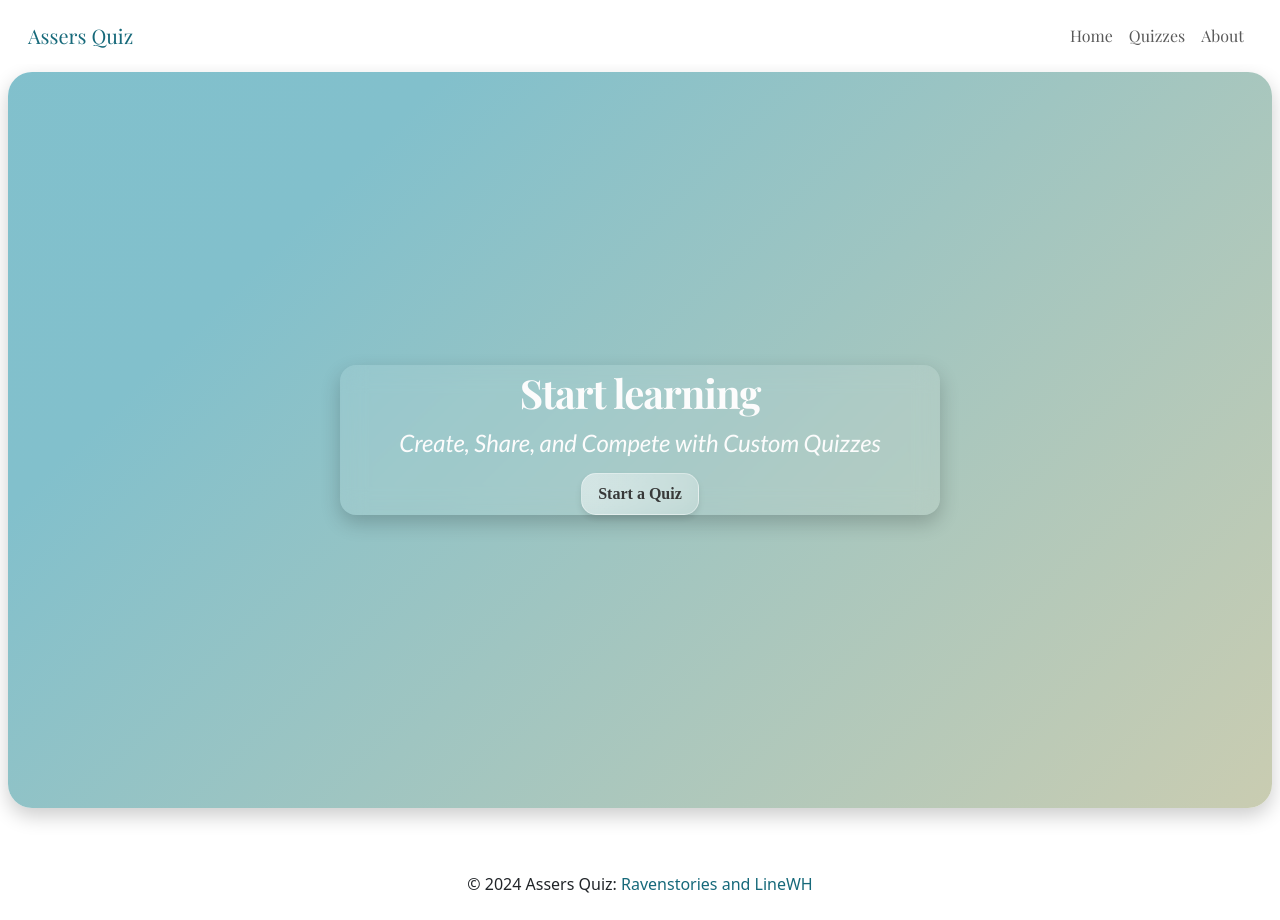
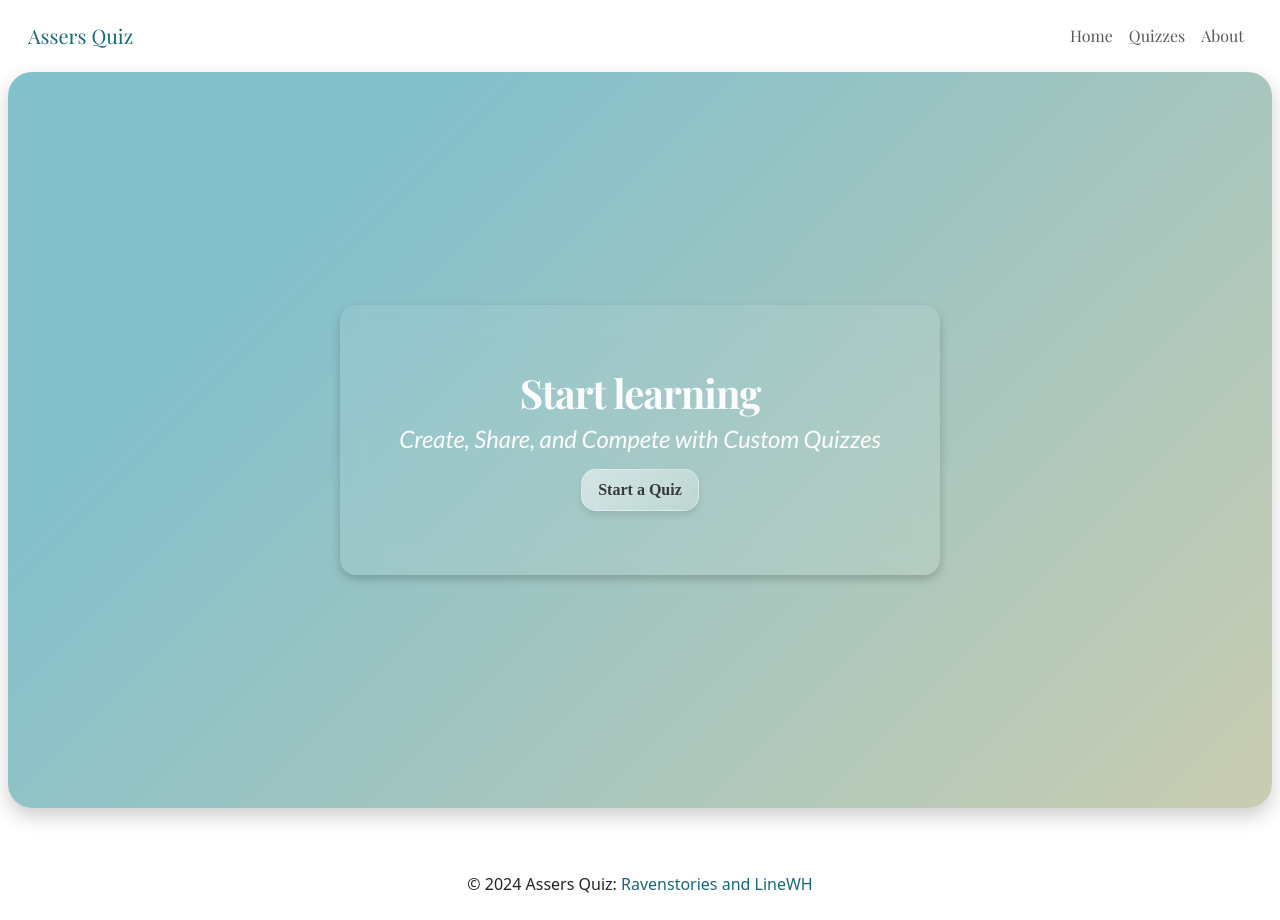
Before and after one commit to Ravenstories/QuizManager, a website with bundled scripts: page index.html in a window 1280 px wide. Built offline with nearby package versions, Linux system fonts and the light colour scheme; a web font is replaced by a local one.

Commit message:
made it breathe

```diff
--- a/frontend/css/style.scss
+++ b/frontend/css/style.scss
@@ -65,17 +65,18 @@ $theme-colors: map-merge($theme-colors, $custom-colors);
     display: flex;
     justify-content: center;
     align-items: center;
-    padding: 1rem;
+    padding: 2.5rem;
     box-shadow: 0 8px 20px rgba(0, 0, 0, 0.2);
 
     .overlay {
     width: 100%;
     max-width: 600px;
-    background: rgba(255, 255, 255, 0.1);
+    padding: 4rem 3rem;
+    background: rgba(255, 255, 255, 0.08);
     backdrop-filter: blur(12px);
     border-radius: 16px;
     text-align: center;
-    box-shadow: 0 8px 20px rgba(0, 0, 0, 0.2);
+    box-shadow: 0 4px 10px rgba(0, 0, 0, 0.2);
     }
 }
 
--- a/frontend/pages/Home/home.html
+++ b/frontend/pages/Home/home.html
@@ -2,8 +2,8 @@
     <div class="row">
       <div class="col background">
         <div class="overlay">
-          <h1 class="welcome font-size-h1 p-1">Start learning</h1>
-          <p class="welcome-subtitles h4 pb-2">Create, Share, and Compete with Custom Quizzes</p>
+          <h1 class="welcome font-size-h1 mb-2">Start learning</h1>
+          <p class="welcome-subtitles h4 mb-3">Create, Share, and Compete with Custom Quizzes</p>
           <button class="btn btn-glass" data-link="QuizSelectionPage">Start a Quiz</button>
         </div>
 
```
Also changed, not shown: frontend/css/style.css, 1 other file.
